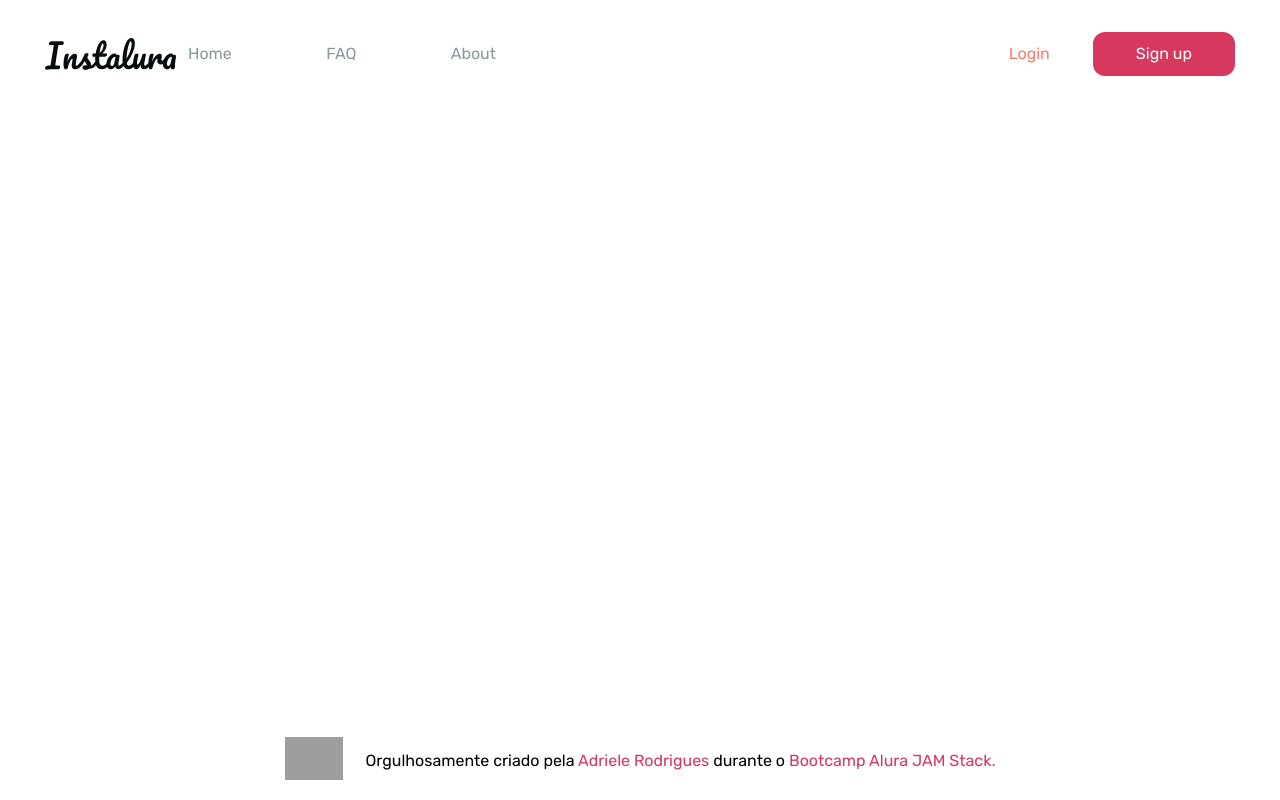
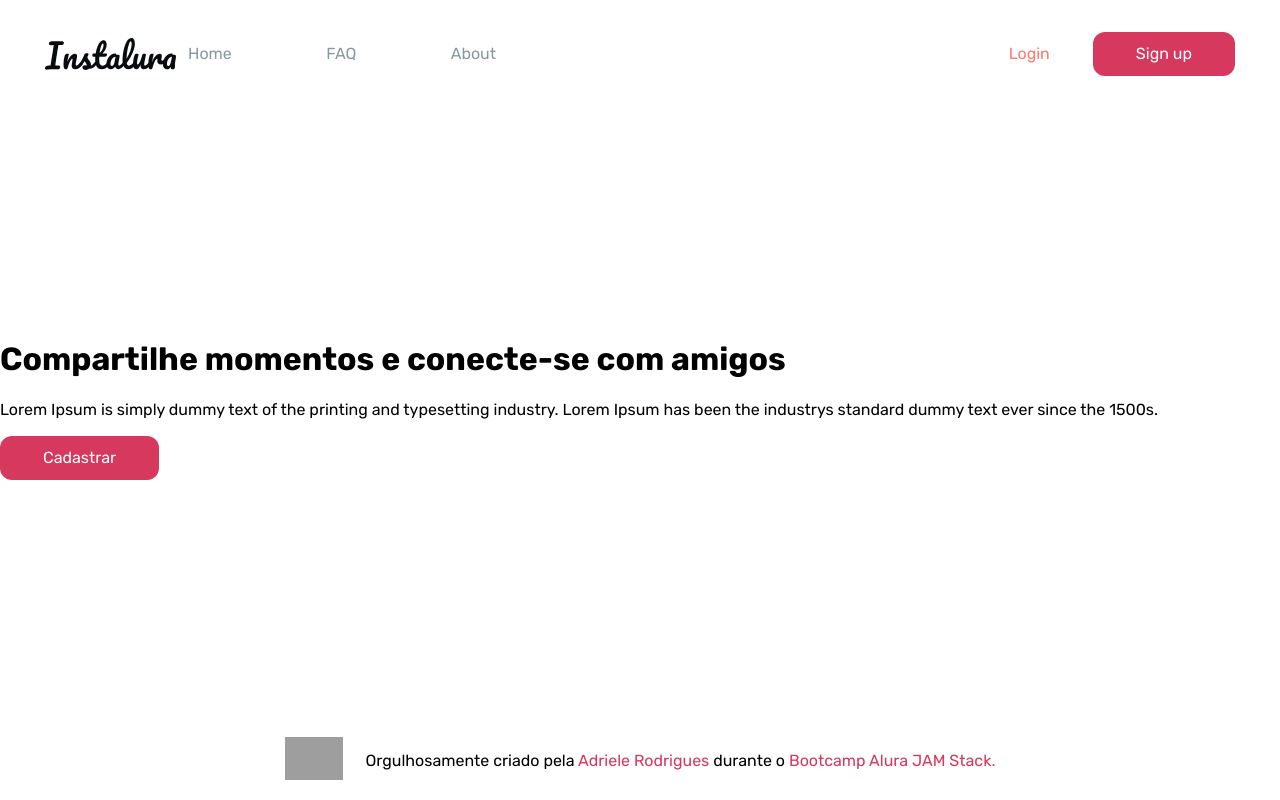
Before and after one commit to adrielerodr/instalura, a Next.js app: page / in a window 1280 px wide. Built offline with nearby package versions, Linux system fonts and the light colour scheme; grey boxes are pictures that could not be loaded.

Commit message:
Módulo 1 - Aula 7

```diff
--- a/pages/index.js
+++ b/pages/index.js
@@ -1,6 +1,8 @@
 import React from 'react';
 import { Menu } from '../src/components/commons/Menu';
 import { Footer } from '../src/components/commons/Footer';
+import { Text } from '../src/components/foundation/Text';
+import { Button } from '../src/components/commons/Button';
 
 export default function Home() {
   return <div style={{
@@ -11,6 +13,41 @@
     justifyContent: 'space-between',
   }}>
     <Menu />
+    <div>
+      <Text
+        variant="title"
+        tag="h1"
+        color="tertiary"
+        textAlign={{
+          xs: 'center',
+          md: 'left',
+        }}
+        >
+          Compartilhe momentos e conecte-se com amigos
+        </Text>
+        <Text
+          variant="paragraph1"
+          tag="p"
+          color="tertiary"
+          textAlign={{
+            xs: 'center',
+            md: 'left',
+          }}
+        >
+          Lorem Ipsum is simply dummy text of the printing and typesetting industry.
+          Lorem Ipsum has been the industrys standard dummy text ever since the 1500s.
+        </Text>
+        <Button
+          variant="primary"
+          margin={{
+            xs: 'auto',
+            md: 'initial',
+          }}
+          display="block"
+        >
+          Cadastrar
+        </Button>
+      </div>
     <Footer />
   </div>
 }
--- a/src/components/commons/Button/index.js
+++ b/src/components/commons/Button/index.js
@@ -1,5 +1,6 @@
 import styled, { css } from 'styled-components';
-import { TextStyleVariants } from '../../foundations/Text';
+import { TextStyleVariants } from '../../foundation/Text';
+import { propToStyle } from '../../../theme/utils/propToStyle';
 import { breakpointsMedia } from '../../../theme/utils/breackpointsMedia';
 
 const ButtonGhost = css`
@@ -23,6 +24,8 @@
       ${TextStyleVariants.paragraph1}
     `,
   })}
+  ${propToStyle('margin')}
+  ${propToStyle('display')}
   border: 0;
   cursor: pointer;
   padding: 12px 26px;
--- a/src/components/commons/Menu/index.js
+++ b/src/components/commons/Menu/index.js
@@ -1,7 +1,7 @@
 import { MenuWrapper } from './styles/MenuWrapper';
 import { Button } from '../Button';
 import { Logo } from '../../../theme/Logo';
-import { Text } from '../../foundations/Text';
+import { Text } from '../../foundation/Text';
 
 export const Menu = () => {
   const buttonsList = [
--- a/src/components/commons/Menu/styles/MenuWrapper.js
+++ b/src/components/commons/Menu/styles/MenuWrapper.js
@@ -1,5 +1,5 @@
 import styled, { css } from 'styled-components'
-import { TextStyleVariants } from '../../../foundations/Text';
+import { TextStyleVariants } from '../../../foundation/Text';
 import { breakpointsMedia } from '../../../../theme/utils/breackpointsMedia';
 
 export const MenuWrapper = styled.nav`
--- a/src/components/foundations/Text/index.js
+++ b/src/components/foundation/Text/index.js
@@ -2,6 +2,8 @@
 import styled, { css } from 'styled-components';
 import get from 'lodash/get';
 import PropTypes from 'prop-types';
+import { propToStyle } from '../../../theme/utils/propToStyle';
+import { breakpointsMedia } from '../../../theme/utils/breackpointsMedia';
 
 const textStyle = ({ theme, variant }) => css`
   font-size: ${theme.typographyVariants[variant].fontSize};
@@ -12,11 +14,18 @@
 export const TextStyleVariants = {
   smallestException: ({ theme }) => textStyle({theme, variant: 'smallestException'}),
   paragraph1: ({ theme }) => textStyle({theme, variant: 'paragraph1'}),
+  title: css`
+    ${({ theme }) => textStyle({theme, variant: 'titleXS'})}
+    ${breakpointsMedia({
+      md: ({ theme }) => textStyle({theme, variant: 'title'})
+    })}
+  `,
 };
 
 const TextBase = styled.span`
   ${({ variant }) => TextStyleVariants[variant]}
   color: ${({ theme, color }) => get(theme, `colors.${color}.color`)};
+  ${propToStyle('textAlign')}
 `;
 
 export function Text({
@@ -44,5 +53,5 @@
 Text.propTypes = {
   children: PropTypes.node.isRequired,
   tag: PropTypes.oneOf(['h1', 'h2', 'h3', 'h4', 'h5', 'p', 'li', 'a', 'span']),
-  variant: PropTypes.oneOf(['paragraph1', 'smallestException']),
+  variant: PropTypes.oneOf(['title', 'paragraph1', 'smallestException']),
 };
--- /dev/null
+++ b/src/theme/utils/propToStyle.js
@@ -0,0 +1,34 @@
+import { css } from 'styled-components';
+import { breakpointsMedia } from './breackpointsMedia';
+
+export const propToStyle = (propName) => {
+  return (props) => {
+    const propValue = props[propName];
+
+    if (typeof propValue === 'object') {
+      return css`
+        ${breakpointsMedia({
+          ...(propValue.xs && {
+            xs: { [propName]: propValue.xs },
+          }),
+          ...(propValue.sm && {
+            sm: { [propName]: propValue.sm },
+          }),
+          ...(propValue.md && {
+            md: { [propName]: propValue.md },
+          }),
+          ...(propValue.lg && {
+            lg: { [propName]: propValue.lg },
+          }),
+          ...(propValue.xl && {
+            xl: { [propName]: propValue.xl },
+          }),
+        })}
+      `;
+    }
+
+    return {
+      [propName]: props[propName],
+    };
+  };
+}
```
